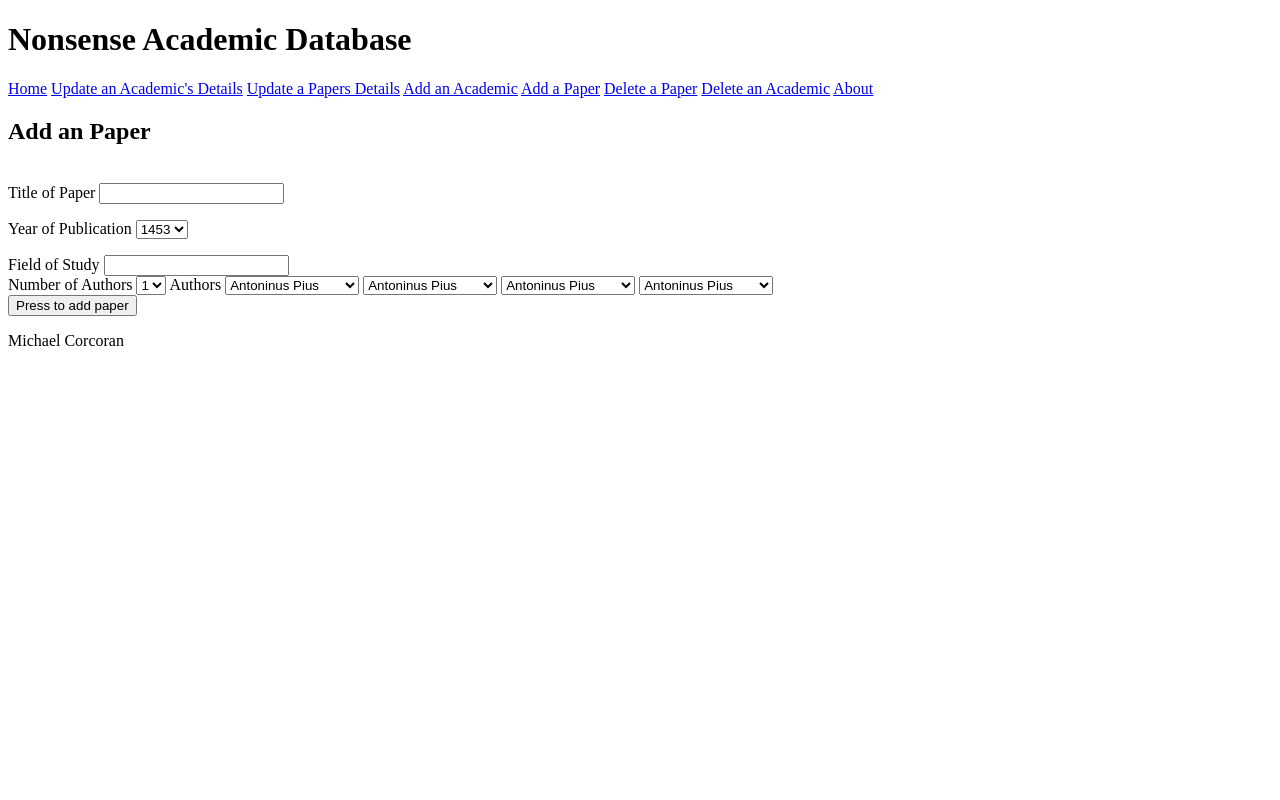
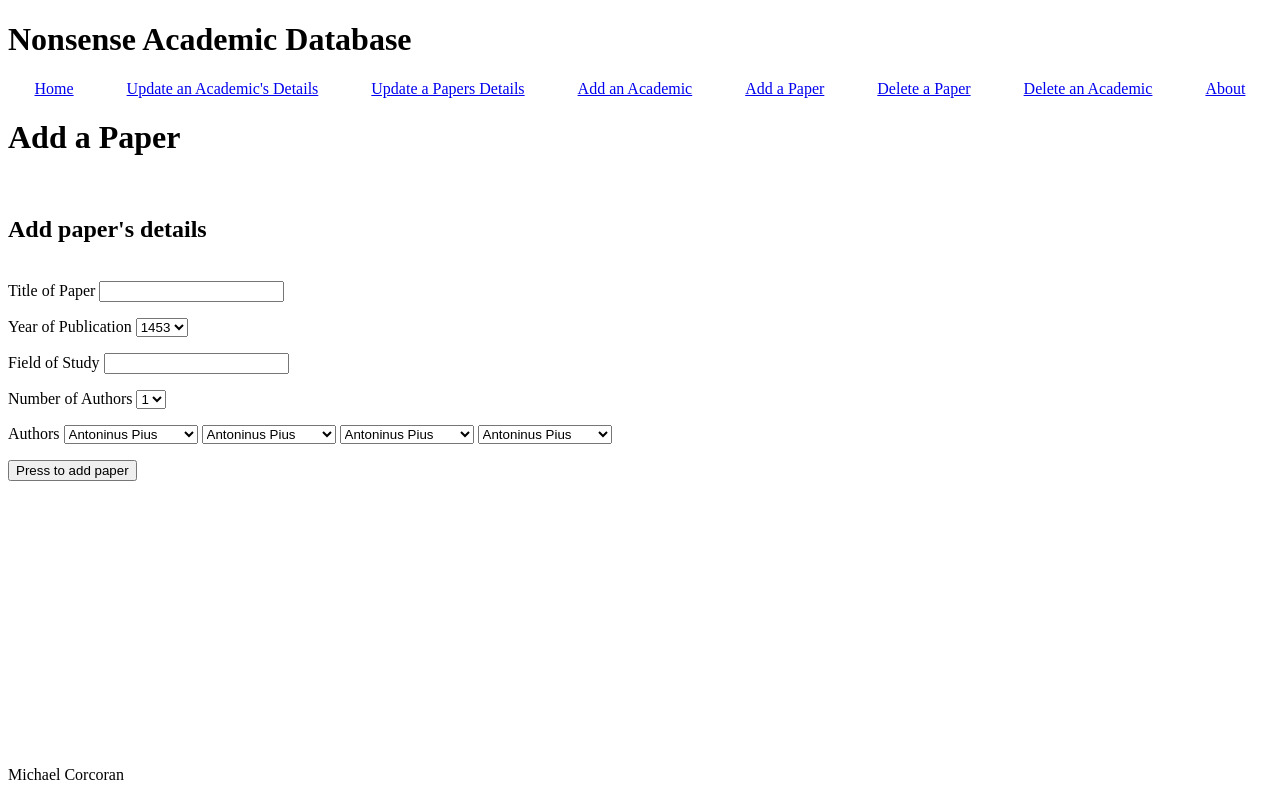
Before and after one commit to Cleon909/QA-Final-Project, a Flask app: page /add_paper in a window 1280 px wide. Run offline with Flask 2, Linux system fonts and the light colour scheme; data comes from the database, SQL or seed files in the repository.

Commit message:
changed layout of html pages

```diff
--- a/application/templates/add_academic.html
+++ b/application/templates/add_academic.html
@@ -1,8 +1,10 @@
 {% extends 'layout.html'%}
 {% block body %}
 {% if form %}
-<h2>Add an Academic</h2>
+<h1>Add an Academic</h1>
 <form method = 'POST'>
+<br>
+<h2>Add academic's details</h2>
 <br>
 {{ form.name.label }} {{ form.name }}
 <br>
--- a/application/templates/add_paper.html
+++ b/application/templates/add_paper.html
@@ -2,8 +2,10 @@
 
 {% block body %}
 {% if form %}
-<h2>Add an Paper</h2>
+<h1>Add a Paper</h1>
 <form method = 'POST'>
+<br>
+<h2> Add paper's details</h2>
 <br>
 {{ form.title.label }} {{ form.title }}
 <br>
@@ -13,9 +15,13 @@
 <p></p>
 {{ form.field_of_study.label }} {{ form.field_of_study }}
 <br>
+<p></p>
 {{ form.no_of_authors.label }} {{ form.no_of_authors }}
+<br>
+<p></p>
 {{ form.authors1.label }} {{ form.authors1 }} {{ form.authors2 }} {{ form.authors3}} {{form.authors4}}
 <br>
+<p></p>
 {{ form.submit }}
 </form>
 {% endif %}
--- a/application/templates/index.html
+++ b/application/templates/index.html
@@ -1,6 +1,8 @@
 {% extends 'layout.html'%}
 
 {% block body %}
+<h1>Search Page</h1>
+<br>
 <h2>Search for Academic</h2>
     <div class = 'form'>
         <form method="POST" action="">
--- a/application/templates/layout.html
+++ b/application/templates/layout.html
@@ -9,7 +9,7 @@
 <body>
     <div class="header">
         <h1> Nonsense Academic Database</h1>
-        <div id = "links">
+        <div id = "links" style="text-align: center; display: flex; justify-content: space-around">
             <a href="{{ url_for('index') }}">Home</a>
             <a href="{{ url_for('update_academic') }}">Update an Academic's Details</a>
             <a href="{{ url_for('update_paper') }}">Update a Papers Details</a>
@@ -24,7 +24,7 @@
         {% block body %}
         {% endblock body %}
     </div>
-    <div id="footer">
+    <div id="footer" style="position: fixed; bottom:0%">
         <p>Michael Corcoran</p>
     </div>
 </body>
--- a/application/templates/update_academic.html
+++ b/application/templates/update_academic.html
@@ -1,7 +1,7 @@
 {% extends 'layout.html'%}
 
 {% block body %}
-<h1>Update Page</h1>
+<h1>Update Academic Page</h1>
 <br>
 {% if init %}
     <h2>Choose Academic to Amend</h2>
--- a/application/templates/update_paper.html
+++ b/application/templates/update_paper.html
@@ -1,7 +1,7 @@
 {% extends 'layout.html'%}
 
 {% block body %}
-<h1>Update Page</h1>
+<h1>Update Paper Page</h1>
 <br>
 {% if init %}
     <h2>Choose Paper to Amend</h2>
```
